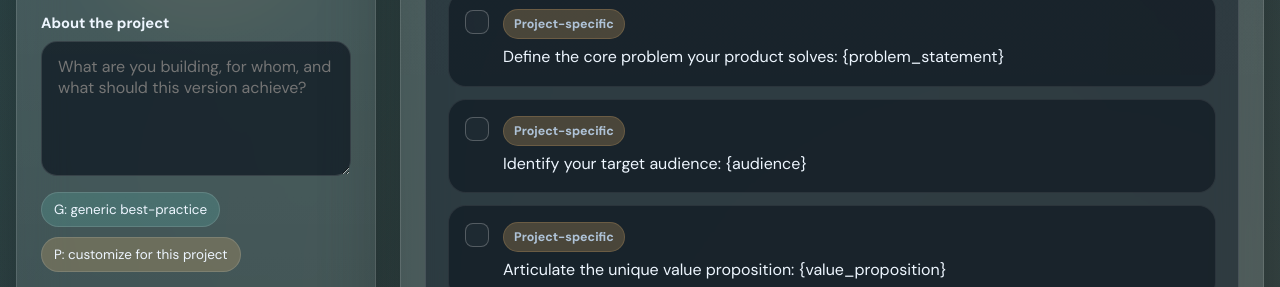
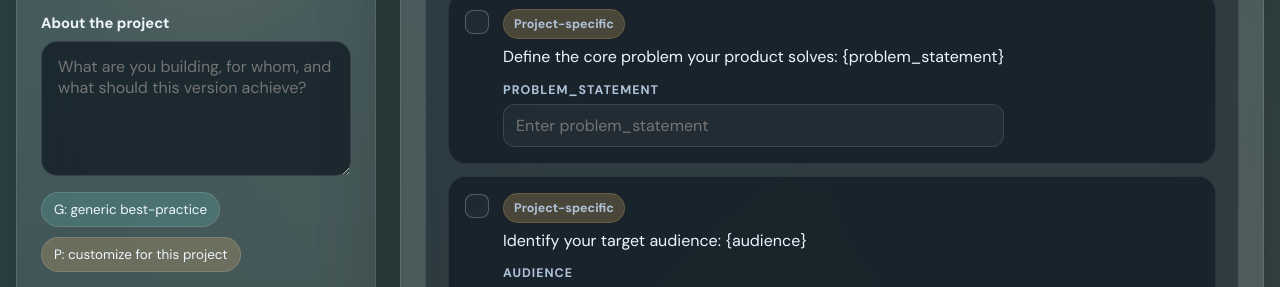
Before and after one commit to yoglearning/vibe-coding-checklist, a plain HTML site: page index.html in a window 1280 px wide. Shown: the part 654-941 px from the top of the page. Drawn offline with Linux system fonts and the light colour scheme.

Commit message:
feat: add inputs for project-specific placeholders

```diff
--- a/script.js
+++ b/script.js
@@ -114,7 +114,14 @@ const checklistData = [
 
 const storageKey = "vc-checklist-state-v1";
 const totalItems = 101;
-const state = { projectName: "", projectSummary: "", completed: {}, activeTypeFilter: "all", showCompleted: true };
+const state = {
+  projectName: "",
+  projectSummary: "",
+  completed: {},
+  placeholderValues: {},
+  activeTypeFilter: "all",
+  showCompleted: true
+};
 
 const phaseList = document.querySelector("#phase-list");
 const phaseSummary = document.querySelector("#phase-summary");
@@ -143,6 +150,7 @@ function loadState() {
     state.projectName = parsed.projectName || "";
     state.projectSummary = parsed.projectSummary || "";
     state.completed = parsed.completed || {};
+    state.placeholderValues = parsed.placeholderValues || {};
     state.activeTypeFilter = parsed.activeTypeFilter || "all";
     state.showCompleted = parsed.showCompleted !== false;
   } catch {
@@ -159,6 +167,33 @@ function escapeCsvCell(value) {
   return `"${normalized.replace(/"/g, '""')}"`;
 }
 
+function getPlaceholders(text) {
+  return [...text.matchAll(/\{([^}]+)\}/g)].map((match, index) => ({
+    raw: match[0],
+    label: match[1].trim(),
+    index
+  }));
+}
+
+function placeholderFieldId(itemKey, placeholderIndex) {
+  return `${itemKey}::${placeholderIndex}`;
+}
+
+function resolveItemText(itemText, itemKey) {
+  const placeholders = getPlaceholders(itemText);
+  let resolvedText = itemText;
+
+  placeholders.forEach((placeholder) => {
+    const fieldId = placeholderFieldId(itemKey, placeholder.index);
+    const value = (state.placeholderValues[fieldId] || "").trim();
+    if (value) {
+      resolvedText = resolvedText.replace(placeholder.raw, value);
+    }
+  });
+
+  return resolvedText;
+}
+
 function buildCsv() {
   const rows = [
     ["Project Name", state.projectName],
@@ -169,11 +204,12 @@ function buildCsv() {
 
   checklistData.forEach((phase, phaseIndex) => {
     phase.items.forEach((item, itemIndex) => {
+      const currentItemId = itemId(phaseIndex, itemIndex);
       rows.push([
         phase.phase,
         item.type,
-        item.text,
-        state.completed[itemId(phaseIndex, itemIndex)] ? "Yes" : "No"
+        resolveItemText(item.text, currentItemId),
+        state.completed[currentItemId] ? "Yes" : "No"
       ]);
     });
   });
@@ -262,11 +298,50 @@ function renderChecklist() {
       const id = itemId(phaseIndex, itemIndex);
       const itemNode = itemTemplate.content.firstElementChild.cloneNode(true);
       const checkbox = itemNode.querySelector(".check-input");
+      const checkCopy = itemNode.querySelector(".check-copy");
+      const placeholders = getPlaceholders(item.text);
       itemNode.dataset.type = item.type;
       checkbox.checked = Boolean(state.completed[id]);
       checkbox.dataset.itemId = id;
       itemNode.querySelector(".check-type").textContent = item.type;
       itemNode.querySelector(".check-text").textContent = item.text;
+
+      if (placeholders.length > 0) {
+        const placeholderGroup = document.createElement("div");
+        placeholderGroup.className = "placeholder-group";
+
+        placeholders.forEach((placeholder) => {
+          const fieldId = placeholderFieldId(id, placeholder.index);
+          const field = document.createElement("label");
+          const caption = document.createElement("span");
+          const input = document.createElement("input");
+
+          field.className = "placeholder-field";
+          caption.className = "placeholder-label";
+          caption.textContent = placeholder.label;
+
+          input.className = "placeholder-input";
+          input.type = "text";
+          input.placeholder = `Enter ${placeholder.label}`;
+          input.value = state.placeholderValues[fieldId] || "";
+
+          input.addEventListener("input", (event) => {
+            const value = event.target.value;
+            if (value.trim()) {
+              state.placeholderValues[fieldId] = value;
+            } else {
+              delete state.placeholderValues[fieldId];
+            }
+            saveState();
+          });
+
+          field.appendChild(caption);
+          field.appendChild(input);
+          placeholderGroup.appendChild(field);
+        });
+
+        checkCopy.appendChild(placeholderGroup);
+      }
 
       checkbox.addEventListener("change", (event) => {
         if (event.target.checked) state.completed[id] = true;
--- a/style.css
+++ b/style.css
@@ -299,6 +299,29 @@ h1 {
 .check-input:checked + .check-mark::after { transform: scale(1); }
 
 .check-copy { display: grid; gap: 6px; min-width: 0; }
+.placeholder-group { display: grid; gap: 10px; margin-top: 6px; }
+.placeholder-field { display: grid; gap: 6px; }
+.placeholder-label {
+  color: var(--muted);
+  font-size: 0.78rem;
+  font-weight: 700;
+  text-transform: uppercase;
+  letter-spacing: 0.08em;
+}
+.placeholder-input {
+  width: 100%;
+  border: 1px solid rgba(255,255,255,0.12);
+  background: rgba(255,255,255,0.04);
+  color: var(--text);
+  border-radius: 12px;
+  padding: 10px 12px;
+  outline: none;
+  transition: border-color 160ms ease, background 160ms ease;
+}
+.placeholder-input:focus {
+  border-color: rgba(105, 226, 215, 0.7);
+  background: rgba(255,255,255,0.08);
+}
 
 .check-type {
   display: inline-flex;
```
